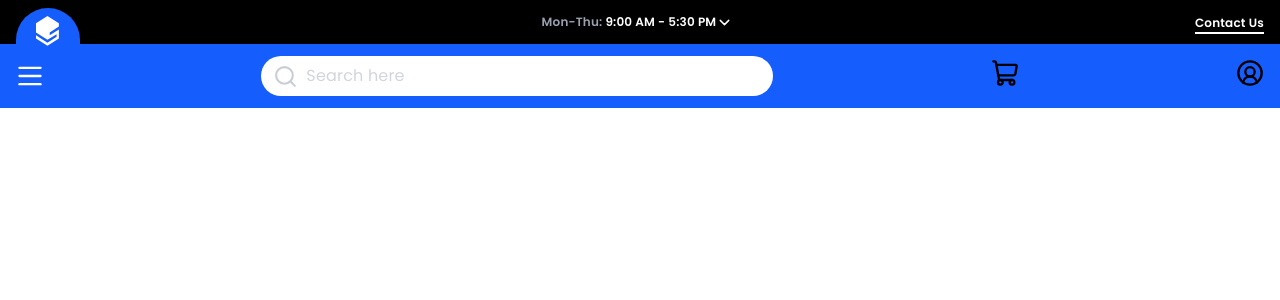
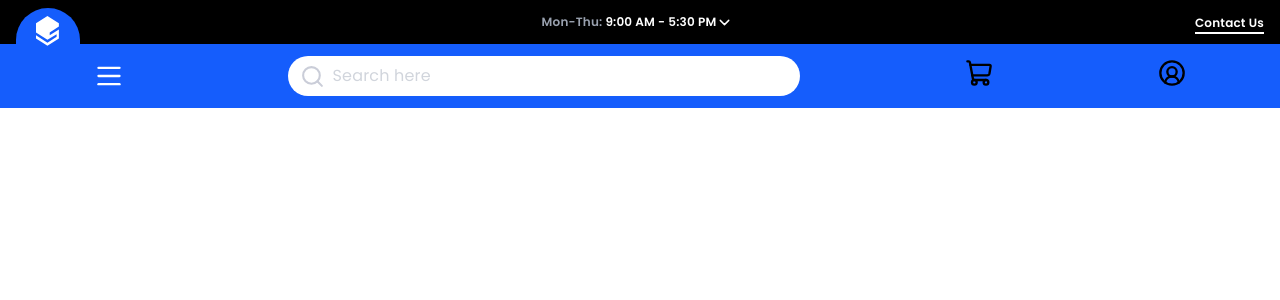
Before and after one commit to K1RSHh/tech-shop, a React (Vite) app: page / in a window 1280 px wide. Shown: the top 300 px of the page. Built offline with nearby package versions, Linux system fonts and the light colour scheme.

Commit message:
header update

```diff
--- a/src/components/Header/Header.tsx
+++ b/src/components/Header/Header.tsx
@@ -1,13 +1,18 @@
 import { Link } from "react-router-dom";
+import { useState } from "react";
 import {
   ChevronDown,
   TextAlignJustify,
   Search,
   ShoppingCart,
   CircleUserRound,
+  Clock,
+  MapPin,
 } from "lucide-react";
 
 function Header() {
+  const [shopInfoOpen, setShopInfoOpen] = useState(false);
+
   return (
     <div>
       <div className="relative w-full flex justify-between bg-black h-11 px-4">
@@ -18,13 +23,61 @@ function Header() {
             </Link>
           </div>
         </div>
-        <div className="m-auto">
-          <button className="flex">
-            <p className="text-xs font-poppins text-white font-semibold max-w-44">
-              <span className="text-gray-400">Mon-Thu:</span> 9:00 AM - 5:30 PM
+        <div className="m-auto relative">
+          <button
+            onClick={() => setShopInfoOpen(!shopInfoOpen)}
+            className="flex"
+          >
+            <p className="text-xs font-poppins font-semibold max-w-44">
+              <span className="text-gray-400">Mon-Thu:</span>{" "}
+              <span className="text-white ">9:00 AM - 5:30 PM</span>
             </p>
             <ChevronDown color="#fff" size={17} />
           </button>
+          {shopInfoOpen ? (
+            <div className="fixed left-1/2 top-9 z-50 w-full max-w-80 -translate-x-1/2 bg-white shadow-xl">
+              <div className="flex flex-col">
+                <div className="flex gap-3 font-semibold px-8 py-3">
+                  <Clock color="#000" />
+                  <div className="flex flex-col gap-2">
+                    <p className="text-xs">We are open:</p>
+                    <p className="text-sm">
+                      <span className="text-gray-400">Mon-Thu:</span> 9:00 AM -
+                      5:30 PM
+                    </p>
+                    <p>
+                      <span className="text-gray-400">Fr:</span> 9:00 AM - 6:00
+                      PM
+                    </p>
+                    <p>
+                      <span className="text-gray-400">Sat:</span> 11:00 AM -
+                      5:00 PM
+                    </p>
+                  </div>
+                </div>
+                <span className="h-0.5 w-full bg-gray-300 my-2"></span>
+                <div className="flex gap-3 px-8 py-3">
+                  <MapPin color="#000" size={28} />
+                  <p className="font-medium text-xs">
+                    Address: 1234 Street Adress, City Address, 1234
+                  </p>
+                </div>
+                <span className="h-0.5 w-full bg-gray-300 my-2"></span>
+                <div className="m-auto mb-3">
+                  <p className="text-sm">
+                    Phones:{" "}
+                    <span className="text-blue-600">(00) 1234 5678</span>
+                  </p>
+                  <p className="text-sm">
+                    E-mail:{" "}
+                    <span className="text-blue-600">shop@email.com</span>
+                  </p>
+                </div>
+              </div>
+            </div>
+          ) : (
+            ""
+          )}
         </div>
         <div className="h-full flex items-center">
           <div className="max-w-20 h-6 border-b-2 border-white text-center items-center justify-center">
@@ -35,7 +88,7 @@ function Header() {
         </div>
       </div>
       {/*header bottom*/}
-      <div className="flex justify-between items-center bg-blue-600 w-full px-4 h-16">
+      <div className="flex justify-around items-center bg-blue-600 w-full px-3 h-16">
         <div className=" flex items-center">
           <button>
             <TextAlignJustify size={28} color="#fff" />
--- a/src/index.css
+++ b/src/index.css
@@ -49,4 +49,5 @@ body {
 }
 p {
   margin: 0;
+  color: #000000;
 }
```
Also changed, not shown: src/hooks/useFetchProducts.ts (+4 -4 lines).
